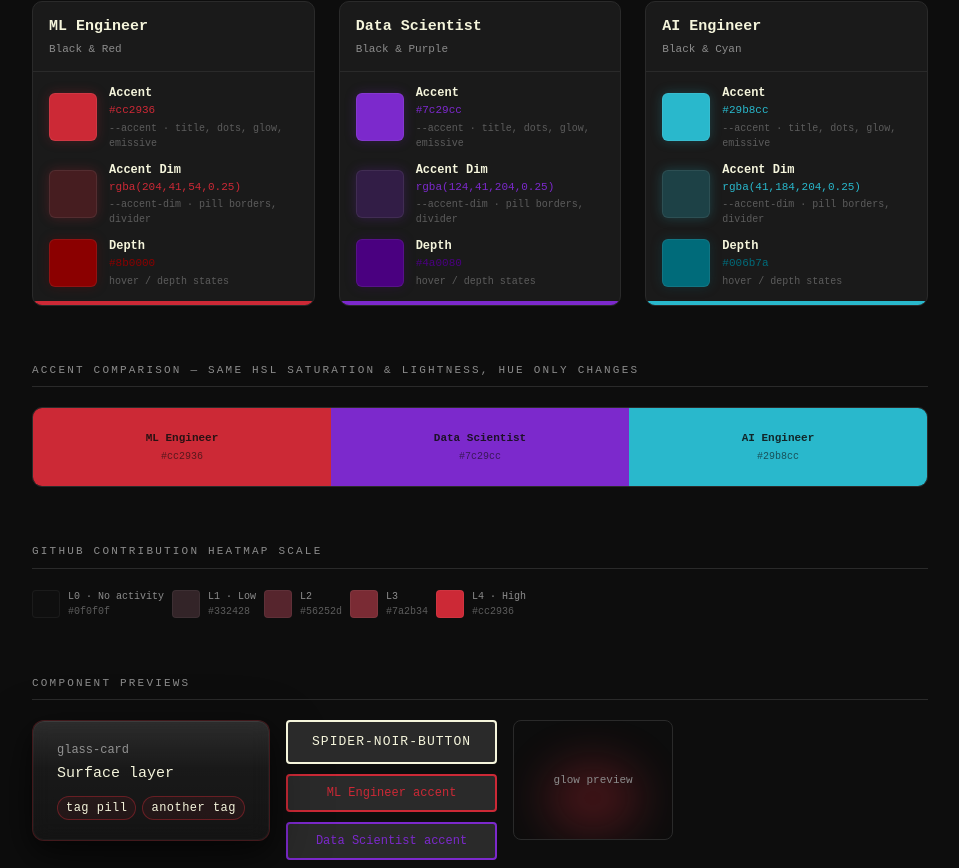
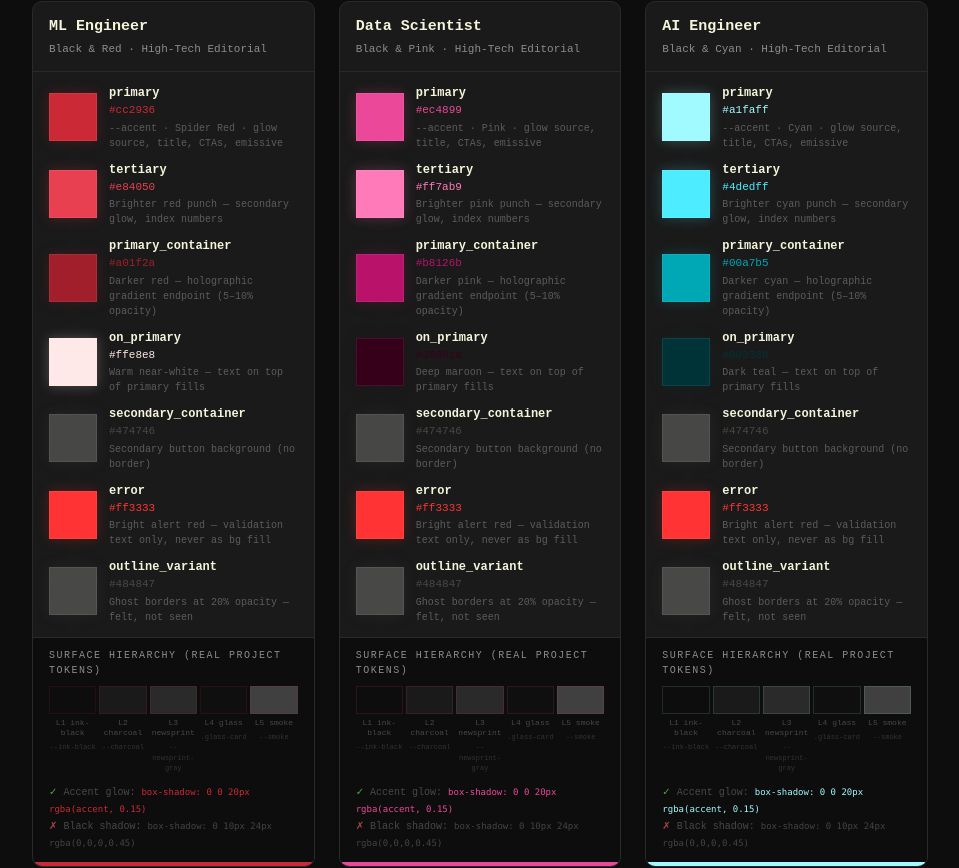
Before and after one commit to mohakapoor/Portfolio, a Next.js app: page /palette in a window 1280 px wide. Shown: the part 713-1581 px from the top of the page, without its empty margins (160-1119 px from the left). Built offline with nearby package versions, Linux system fonts and the light colour scheme.

Commit message:
palette page

```diff
--- a/src/app/palette/page.tsx
+++ b/src/app/palette/page.tsx
@@ -1,50 +1,65 @@
 export default function PalettePage() {
   const baseTokens = [
-    { name: "--ink-black",      hex: "#0d0d0d", label: "Ink Black",      use: "Page / body background" },
-    { name: "--charcoal",       hex: "#1a1a1a", label: "Charcoal",       use: "Sidebar, secondary surfaces" },
+    { name: "--ink-black", hex: "#0d0d0d", label: "Ink Black", use: "Page / body background" },
+    { name: "--charcoal", hex: "#1a1a1a", label: "Charcoal", use: "Sidebar, secondary surfaces" },
     { name: "--newsprint-gray", hex: "#2a2a2a", label: "Newsprint Gray", use: "Cards, glass surface base" },
-    { name: "--smoke",          hex: "#404040", label: "Smoke",           use: "Borders, dividers" },
-    { name: "--vintage-white",  hex: "#f5f5dc", label: "Vintage White",  use: "Primary text" },
-    { name: "--dust-gray",      hex: "#8c8c8c", label: "Dust Gray",      use: "Muted / secondary text" },
-    { name: "--sepia-tone",     hex: "#f4ecd8", label: "Sepia Tone",     use: "Decorative callouts (rare)" },
+    { name: "--smoke", hex: "#404040", label: "Smoke", use: "Borders, dividers" },
+    { name: "--vintage-white", hex: "#f5f5dc", label: "Vintage White", use: "Primary text" },
+    { name: "--dust-gray", hex: "#8c8c8c", label: "Dust Gray", use: "Muted / secondary text" },
+    { name: "--sepia-tone", hex: "#f4ecd8", label: "Sepia Tone", use: "Decorative callouts (rare)" },
   ];
 
   const roles = [
     {
       name: "ML Engineer",
-      palette: "Black & Red",
+      palette: "Black & Red · High-Tech Editorial",
+      accent: "#cc2936",
       swatches: [
-        { label: "Accent",       hex: "#cc2936", use: "--accent · title, dots, glow, emissive" },
-        { label: "Accent Dim",   hex: "rgba(204,41,54,0.25)", displayHex: "#cc2936", opacity: 0.25, use: "--accent-dim · pill borders, divider" },
-        { label: "Depth",        hex: "#8b0000", use: "hover / depth states" },
+        { label: "primary", hex: "#cc2936", use: "--accent · Spider Red · glow source, title, CTAs, emissive" },
+        { label: "tertiary", hex: "#e84050", use: "Brighter red punch — secondary glow, index numbers" },
+        { label: "primary_container", hex: "#a01f2a", use: "Darker red — holographic gradient endpoint (5–10% opacity)" },
+        { label: "on_primary", hex: "#ffe8e8", use: "Warm near-white — text on top of primary fills" },
+        { label: "secondary_container", hex: "#474746", use: "Secondary button background (no border)" },
+        { label: "error", hex: "#ff3333", use: "Bright alert red — validation text only, never as bg fill" },
+        { label: "outline_variant", hex: "#484847", use: "Ghost borders at 20% opacity — felt, not seen" },
       ],
     },
     {
       name: "Data Scientist",
-      palette: "Black & Purple",
+      palette: "Black & Pink · High-Tech Editorial",
+      accent: "#ec4899",
       swatches: [
-        { label: "Accent",       hex: "#7c29cc", use: "--accent · title, dots, glow, emissive" },
-        { label: "Accent Dim",   hex: "rgba(124,41,204,0.25)", displayHex: "#7c29cc", opacity: 0.25, use: "--accent-dim · pill borders, divider" },
-        { label: "Depth",        hex: "#4a0080", use: "hover / depth states" },
+        { label: "primary",               hex: "#ec4899", use: "--accent · Pink · glow source, title, CTAs, emissive" },
+        { label: "tertiary",              hex: "#ff7ab9", use: "Brighter pink punch — secondary glow, index numbers" },
+        { label: "primary_container",     hex: "#b8126b", use: "Darker pink — holographic gradient endpoint (5–10% opacity)" },
+        { label: "on_primary",            hex: "#36001a", use: "Deep maroon — text on top of primary fills" },
+        { label: "secondary_container",   hex: "#474746", use: "Secondary button background (no border)" },
+        { label: "error",                 hex: "#ff3333", use: "Bright alert red — validation text only, never as bg fill" },
+        { label: "outline_variant",       hex: "#484847", use: "Ghost borders at 20% opacity — felt, not seen" },
       ],
     },
     {
       name: "AI Engineer",
-      palette: "Black & Cyan",
+      palette: "Black & Cyan · High-Tech Editorial",
+      accent: "#a1faff",
       swatches: [
-        { label: "Accent",       hex: "#29b8cc", use: "--accent · title, dots, glow, emissive" },
-        { label: "Accent Dim",   hex: "rgba(41,184,204,0.25)", displayHex: "#29b8cc", opacity: 0.25, use: "--accent-dim · pill borders, divider" },
-        { label: "Depth",        hex: "#006b7a", use: "hover / depth states" },
+        { label: "primary",               hex: "#a1faff", use: "--accent · Cyan · glow source, title, CTAs, emissive" },
+        { label: "tertiary",              hex: "#4dedff", use: "Brighter cyan punch — secondary glow, index numbers" },
+        { label: "primary_container",     hex: "#00a7b5", use: "Darker cyan — holographic gradient endpoint (5–10% opacity)" },
+        { label: "on_primary",            hex: "#003338", use: "Dark teal — text on top of primary fills" },
+        { label: "secondary_container",   hex: "#474746", use: "Secondary button background (no border)" },
+        { label: "error",                 hex: "#ff3333", use: "Bright alert red — validation text only, never as bg fill" },
+        { label: "outline_variant",       hex: "#484847", use: "Ghost borders at 20% opacity — felt, not seen" },
       ],
     },
   ];
 
   const heatmap = [
     { level: "L0 · No activity", hex: "#0f0f0f" },
-    { level: "L1 · Low",         hex: "#332428" },
-    { level: "L2",               hex: "#56252d" },
-    { level: "L3",               hex: "#7a2b34" },
-    { level: "L4 · High",        hex: "#cc2936" },
+    { level: "L1 · Low", hex: "#332428" },
+    { level: "L2", hex: "#56252d" },
+    { level: "L3", hex: "#7a2b34" },
+    { level: "L4 · High", hex: "#cc2936" },
   ];
 
   return (
@@ -92,14 +107,15 @@ export default function PalettePage() {
                 {role.swatches.map((s) => (
                   <div key={s.label} style={{ display: "flex", alignItems: "center", gap: 12 }}>
                     <div style={{
-                      width: 48, height: 48, borderRadius: 6, flexShrink: 0,
+                      width: 48, height: 48,
+                      borderRadius: 0, flexShrink: 0,
                       background: s.hex,
                       border: "1px solid rgba(255,255,255,0.07)",
-                      boxShadow: `0 0 12px ${s.displayHex ?? s.hex}40`
+                      boxShadow: `0 0 12px ${(s as { displayHex?: string }).displayHex ?? s.hex}40`
                     }} />
                     <div>
                       <div style={{ fontSize: 12, fontWeight: 700, color: "#f5f5dc" }}>{s.label}</div>
-                      <div style={{ fontSize: 11, color: s.displayHex ?? s.hex, fontFamily: "monospace" }}>
+                      <div style={{ fontSize: 11, color: (s as { displayHex?: string }).displayHex ?? s.hex, fontFamily: "monospace" }}>
                         {s.hex}
                       </div>
                       <div style={{ fontSize: 10, color: "#5c5c5c", marginTop: 2 }}>{s.use}</div>
@@ -107,8 +123,31 @@ export default function PalettePage() {
                   </div>
                 ))}
               </div>
+              {/* Surface hierarchy — shown for all roles (obsidian surface stack) */}
+              <div style={{ padding: "10px 16px", borderTop: "1px solid #2a2a2a", background: "#0d0d0d" }}>
+                <div style={{ fontSize: 10, color: "#8c8c8c", marginBottom: 8, letterSpacing: "0.15em", textTransform: "uppercase" }}>Surface Hierarchy (real project tokens)</div>
+                <div style={{ display: "flex", gap: 3 }}>
+                  {[
+                    { label: "L1 ink-black", hex: "#0d0d0d", token: "--ink-black" },
+                    { label: "L2 charcoal", hex: "#1a1a1a", token: "--charcoal" },
+                    { label: "L3 newsprint", hex: "#2a2a2a", token: "--newsprint-gray" },
+                    { label: "L4 glass", hex: "rgba(255,255,255,0.03)", renderHex: "#0f0f0f", token: ".glass-card" },
+                    { label: "L5 smoke", hex: "#404040", token: "--smoke" },
+                  ].map((s) => (
+                    <div key={s.label} style={{ flex: 1, display: "flex", flexDirection: "column", gap: 4, alignItems: "center" }}>
+                      <div style={{ width: "100%", height: 28, background: s.renderHex ?? s.hex, border: `1px solid ${role.accent}22` }} />
+                      <div style={{ fontSize: 8, color: "#494847", textAlign: "center", lineHeight: 1.3 }}>{s.label}</div>
+                      <div style={{ fontSize: 7, color: "#333", fontFamily: "monospace", textAlign: "center" }}>{s.token}</div>
+                    </div>
+                  ))}
+                </div>
+                <div style={{ marginTop: 10, fontSize: 10, color: "#494847", lineHeight: 1.7 }}>
+                  <span style={{ color: "#4a4" }}>✓</span> Accent glow: <code style={{ color: role.accent, fontSize: 9 }}>box-shadow: 0 0 20px rgba(accent, 0.15)</code><br />
+                  <span style={{ color: "#a44" }}>✗</span> Black shadow: <code style={{ color: "#444", fontSize: 9 }}>box-shadow: 0 10px 24px rgba(0,0,0,0.45)</code>
+                </div>
+              </div>
               {/* Accent preview bar */}
-              <div style={{ height: 4, background: role.swatches[0].hex }} />
+              <div style={{ height: 4, background: role.accent }} />
             </div>
           ))}
         </div>
@@ -117,7 +156,7 @@ export default function PalettePage() {
       {/* ── Side-by-side accent comparison ──────────────────────── */}
       <section style={{ marginBottom: 56 }}>
         <h2 style={{ fontSize: 11, letterSpacing: "0.2em", textTransform: "uppercase", color: "#8c8c8c", marginBottom: 20, borderBottom: "1px solid #2a2a2a", paddingBottom: 8 }}>
-          Accent Comparison — same HSL saturation &amp; lightness, hue only changes
+          Accent Comparison — three role primaries side by side
         </h2>
         <div style={{ display: "flex", gap: 0, borderRadius: 10, overflow: "hidden", height: 80, border: "1px solid #2a2a2a" }}>
           {roles.map((role) => (
@@ -130,8 +169,8 @@ export default function PalettePage() {
                 flexDirection: "column", gap: 2,
               }}
             >
-              <span style={{ fontSize: 11, fontWeight: 700, color: "#0d0d0d", opacity: 0.85 }}>{role.name}</span>
-              <span style={{ fontSize: 10, color: "#0d0d0d", opacity: 0.6, fontFamily: "monospace" }}>{role.swatches[0].hex}</span>
+              <span style={{ fontSize: 11, fontWeight: 700, color: role.name === "AI Engineer" ? "#006165" : "#ffe8e8", opacity: 0.9 }}>{role.name}</span>
+              <span style={{ fontSize: 10, color: role.name === "AI Engineer" ? "#006165" : "#ffe8e8", opacity: 0.6, fontFamily: "monospace" }}>{role.accent}</span>
             </div>
           ))}
         </div>
@@ -155,47 +194,6 @@ export default function PalettePage() {
         </div>
       </section>
 
-      {/* ── Glass card preview ──────────────────────────────────── */}
-      <section style={{ marginBottom: 56 }}>
-        <h2 style={{ fontSize: 11, letterSpacing: "0.2em", textTransform: "uppercase", color: "#8c8c8c", marginBottom: 20, borderBottom: "1px solid #2a2a2a", paddingBottom: 8 }}>
-          Component Previews
-        </h2>
-        <div style={{ display: "flex", gap: 16, flexWrap: "wrap", alignItems: "flex-start" }}>
-          {/* Glass card */}
-          <div className="glass-card" style={{ padding: "20px 24px", minWidth: 200 }}>
-            <div style={{ fontSize: 12, color: "#8c8c8c", marginBottom: 4 }}>glass-card</div>
-            <div style={{ fontSize: 15, color: "#f5f5dc" }}>Surface layer</div>
-            <div style={{ marginTop: 10, display: "flex", gap: 6, flexWrap: "wrap" }}>
-              <span className="tag">tag pill</span>
-              <span className="tag">another tag</span>
-            </div>
-          </div>
-          {/* Buttons */}
-          <div style={{ display: "flex", flexDirection: "column", gap: 10 }}>
-            <button className="spider-noir-button" style={{ padding: "10px 24px", border: "2px solid", borderRadius: 4, cursor: "pointer", fontSize: 13 }}>
-              spider-noir-button
-            </button>
-            {roles.map((role) => (
-              <button
-                key={role.name}
-                style={{
-                  padding: "8px 20px", border: `2px solid ${role.swatches[0].hex}`,
-                  borderRadius: 4, background: "#2a2a2a", color: role.swatches[0].hex,
-                  cursor: "pointer", fontSize: 12, fontFamily: "monospace",
-                }}
-              >
-                {role.name} accent
-              </button>
-            ))}
-          </div>
-          {/* Glow preview */}
-          <div style={{ position: "relative", width: 160, height: 120, background: "#0d0d0d", borderRadius: 8, border: "1px solid #2a2a2a", overflow: "hidden", display: "flex", alignItems: "center", justifyContent: "center" }}>
-            <div style={{ position: "absolute", inset: 0, background: "#cc2936", opacity: 0.3, filter: "blur(40px)", borderRadius: "50%", transform: "scale(0.6) translateY(30px)" }} />
-            <span style={{ position: "relative", fontSize: 11, color: "#8c8c8c" }}>glow preview</span>
-          </div>
-        </div>
-      </section>
-
       <p style={{ color: "#404040", fontSize: 11, textAlign: "center", borderTop: "1px solid #1a1a1a", paddingTop: 24 }}>
         /palette · dev reference only
       </p>
```
Also changed, not shown: src/app/globals.css (+123 -45 lines), 1 other file (tests, documents, lock files or other folders).
